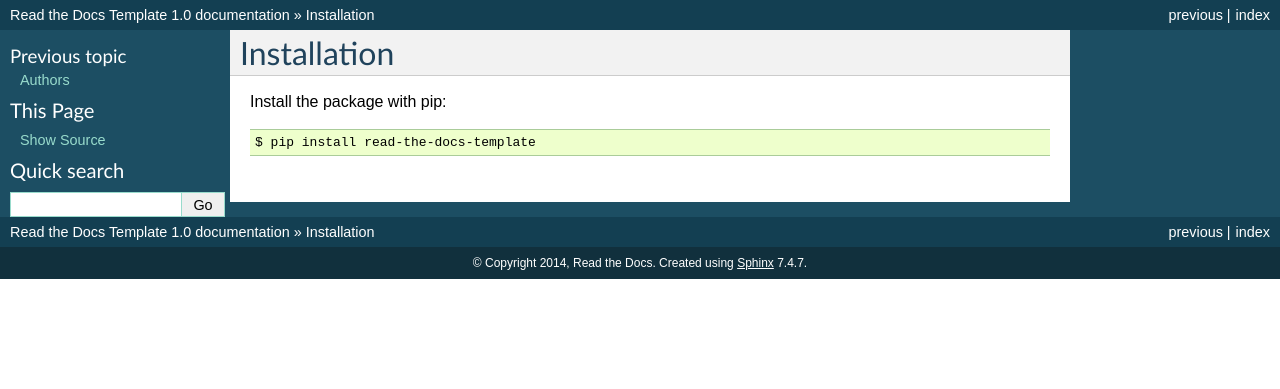
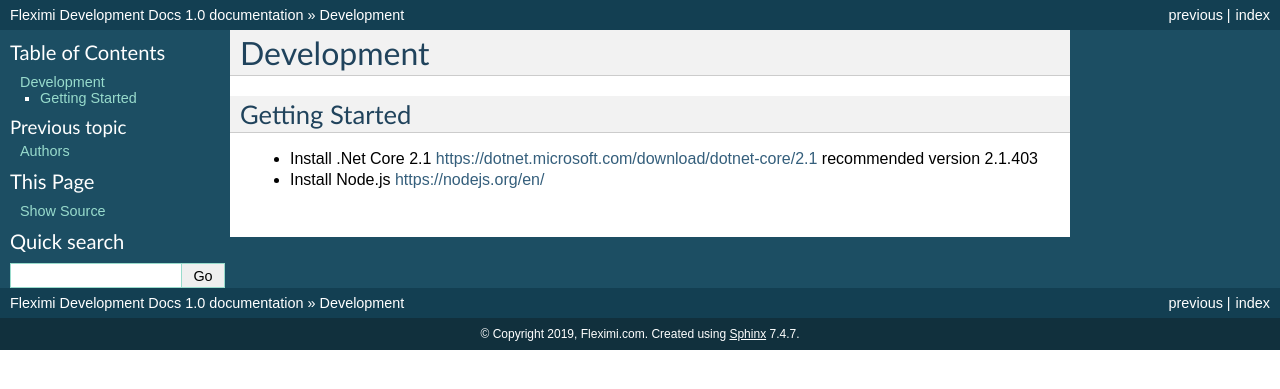
Before and after one commit to Fleximi/Fleximi-CMS, a Sphinx documentation site: the page built from docs/installation.rst, in a window 1280 px wide. Shown: the top 389 px of the page. Built offline with Sphinx 7.4.7, drawn with Linux system fonts in a browser that asks for light colours.

Commit message:
Initial commit

```diff
--- a/docs/conf.py
+++ b/docs/conf.py
@@ -43,8 +43,8 @@ source_suffix = '.rst'
 master_doc = 'index'
 
 # General information about the project.
-project = u'Read the Docs Template'
-copyright = u'2014, Read the Docs'
+project = u'Fleximi Development Docs'
+copyright = u'2019, Fleximi.com'
 
 # The version info for the project you're documenting, acts as replacement for
 # |version| and |release|, also used in various other places throughout the
--- a/docs/installation.rst
+++ b/docs/installation.rst
@@ -1,7 +1,7 @@
-============
-Installation
+Development
 ============
 
-Install the package with pip::
-
-    $ pip install read-the-docs-template
+Getting Started
+---------------
+- Install .Net Core 2.1 https://dotnet.microsoft.com/download/dotnet-core/2.1 recommended version 2.1.403
+- Install Node.js https://nodejs.org/en/
```
